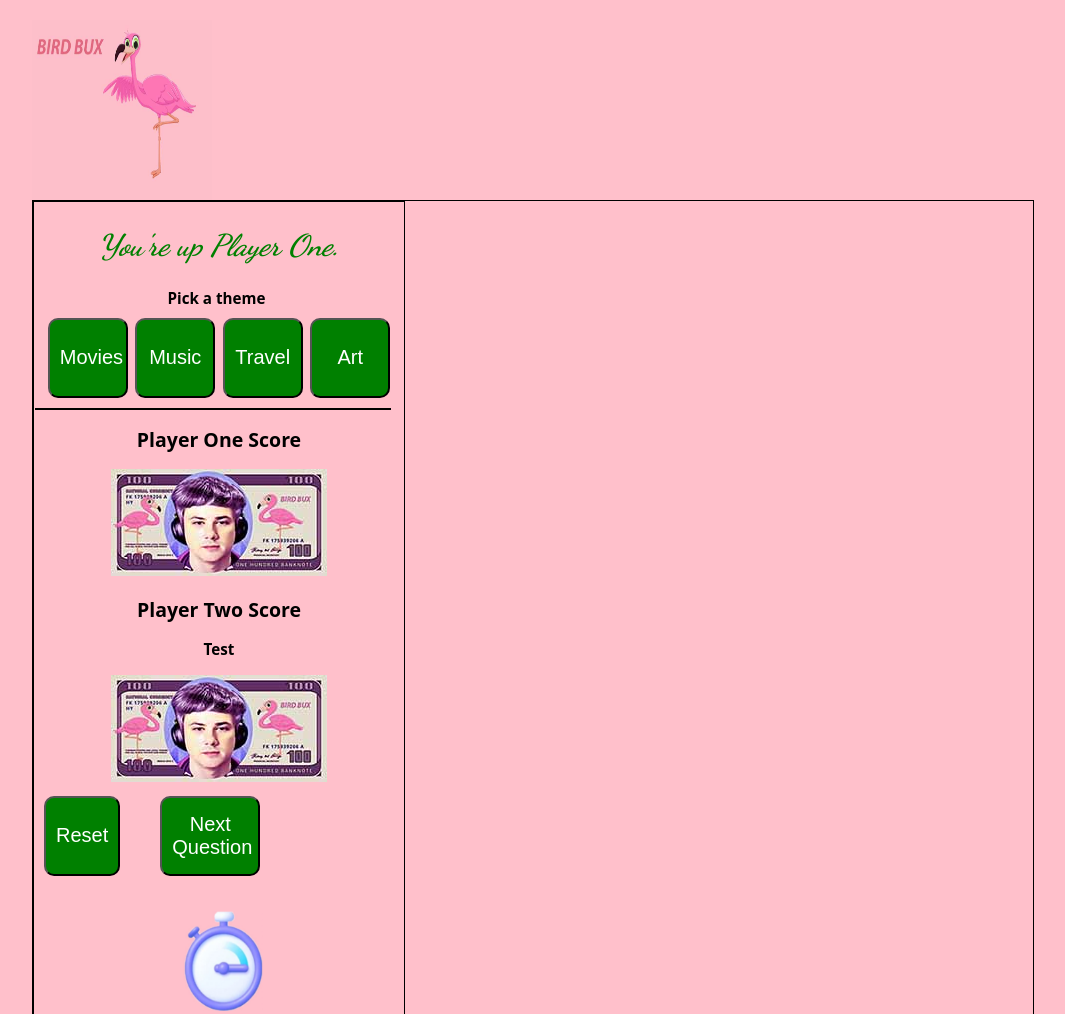
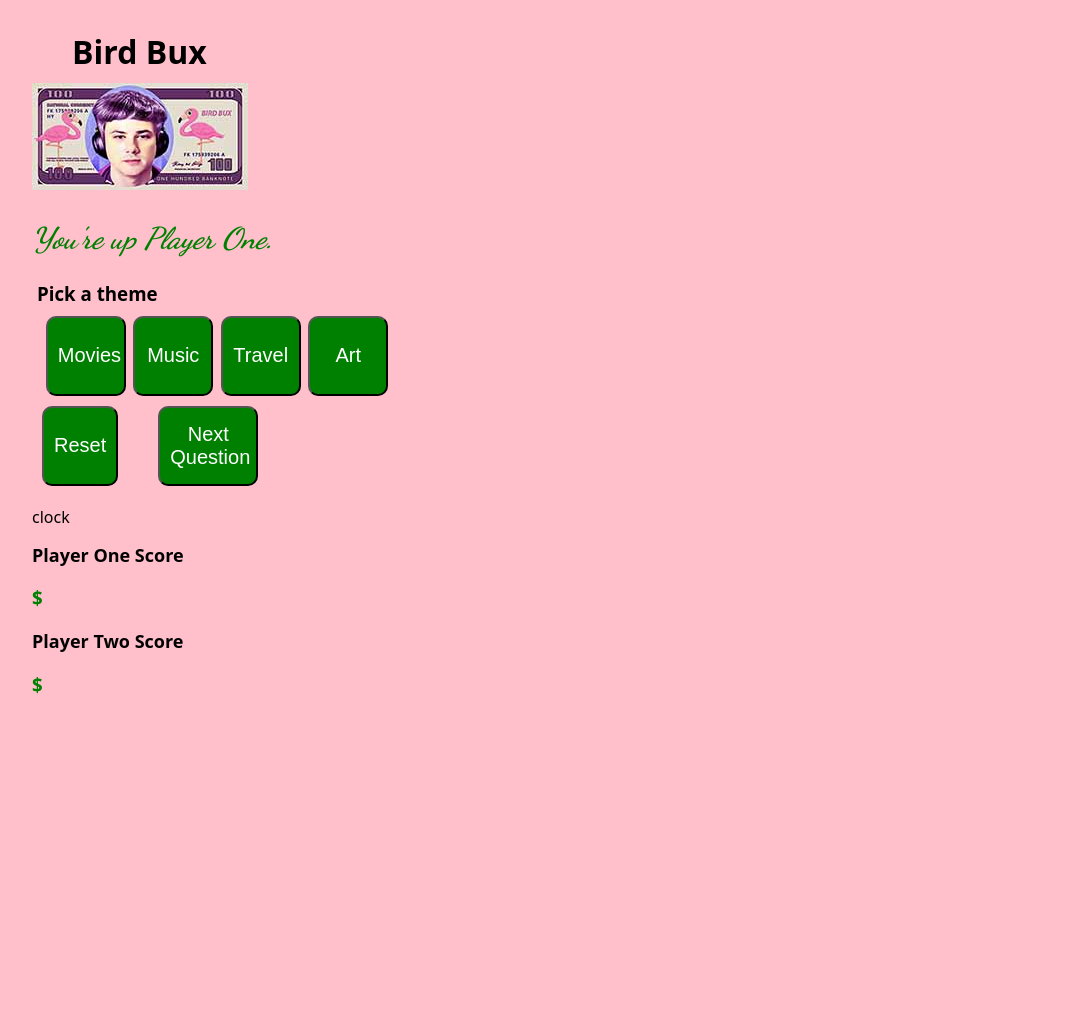
Before and after one commit to kevinharr/bird-bux, a plain HTML site: page index.html in a window 1280 px wide. Shown: the top 1014 px of the page, without its empty margins (68-1133 px from the left). After the commit the page ends 800 px from the top, so only its background shows below. Drawn offline with Linux system fonts and the light colour scheme.

Commit message:
fix clock

```diff
--- a/css/style.css
+++ b/css/style.css
@@ -1,30 +1,32 @@
 body {
-    background-image: url("pictures/pink-and-white-clouds2.jpg");
     background-color: pink;
 
   font-family: system-ui, -apple-system, BlinkMacSystemFont, "Segoe UI",
 		Roboto, Oxygen-Sans, Ubuntu, Cantarell, "Helvetica Neue", sans-serif;
   margin: 20px 100px;
-  display: flex;
-  flex-direction: column;
-  justify-content: center;
 }
 
-#master-div {
+#container-div {
     display: flex;
-    flex-direction: row;
-    justify-content:space-between;
-    width: 1000px;
+    flex-direction: column;
 }
 
 #title {
     width: 180px;
-    height: 180px;
+    height: px;
+    color: black;
+    margin: 10px 10px 10px 40px;
 }
 
-#titleAndPick {
+/* #titleAndPick {
     display: flex;
     flex-direction: row;
+} */
+
+#img {
+    width:40px;
+    height: 30px:
+
 }
 
 #message {
@@ -45,13 +47,7 @@ body {
     margin: 15px 10px 10px 18px;
 }
 
-div {
-  align-items:initial;
-  border: 1px solid;
-  font-size: small;
-  text-align: center;
-  vertical-align: middle;
-}
+
 
 h1 {
     color:deeppink
@@ -136,8 +132,18 @@ button {
     border: none;
 }
 
-player-scores-holder1 (
-    display: flex;
+#playerOneTitle {
+    font-size: 18px;
+}
 
+#playerTwoTitle {
+    font-size: 18px;
+}
 
-)
+#playerOneScore {
+    color: green;
+}
+
+#playerTwoScore {
+    color: green;
+}
--- a/index.html
+++ b/index.html
@@ -17,11 +17,10 @@
     <link rel="preconnect" href="https://fonts.googleapis.com"><link rel="preconnect" href="https://fonts.gstatic.com" crossorigin><link href="https://fonts.googleapis.com/css2?family=Dancing+Script:wght@400;700&display=swap" rel="stylesheet">
 </head>
 <body>
-
-    <img src="./pictures/flamingoandtitle.jpg" id="title">
-
-    <div id ="master-div">
+    <div id="container-div">
         <div>
+            <h1 id="title">Bird Bux</h1>
+            <img id=bird-buck src="./pictures/ben on buck no flamingos FINAL 3 X.jpg">
             <h2 id="message">Player One - click on a category.</h2>
             <h3 id="pick">Pick a theme</h3>
             <div id="button-container">
@@ -30,23 +29,45 @@
                 <button id="travel">Travel</button>
                 <button id="art">Art</button>
             </div>
-
             <div id="question-container"></div>
-
-        <h2>Player One Score</h2>
-            <img class="bird-buck-one" src="./pictures/ben on buck no flamingos FINAL 3 X.jpg">
-
-            <h2>Player Two Score</h2>
-            <h3 id="playerTwoScore">Test</h3>
-            <img class="bird-buck-one" src="./pictures/ben on buck no flamingos FINAL 3 X.jpg">
-
             <div id="play-button-buckets">
                 <button id="reset-button">Reset</button>
                 <button id="next-button">Next Question</button>
             </div>
+            </div id="countdown">clock</div>
 
-    <img src="./pictures/stopwatch.jpg" id="stopwatch">
-    <div id="countdown"></div>
+        </div>
+
+
+        <div>
+            <h2 id="playerOneTitle">Player One Score</h2>
+            <h3 id="playerOneScore">$</h3>
+
+
+            <h2 id="playerTwoTitle">Player Two Score</h2>
+            <h3 id="playerTwoScore">$</h3>
+
+        </div>
+
+    </div>
+
+
+
+
+
+
+
+
+
+
+
+
+
+
+
+
+
+
 
 </body>
 
--- a/js/app.js
+++ b/js/app.js
@@ -23,7 +23,7 @@ const artBtn = document.getElementById("art")
 const resetBtnEl = document.getElementById("reset-button")
 const nextBtnEl = document.getElementById("next-button")
 const questionContainer = document.getElementById("question-container")
-const correctSound = new Audio('../sounds/correct-answer.wav')
+const correctSound = new Audio('../sounds/cha-ching.mp3')
 const incorrectSound = new Audio('../sounds/incorrect-answer2.mp3')
 const timeOutSound = new Audio('../sounds/time-out-buzzer.wav')
 const playerOneScoreMessage = document.getElementById("playerOneScore")
@@ -76,7 +76,7 @@ function playTimeoutSound () {
 }
 
 function playCorrectSound () {
-    correctSound.volume = .20
+    correctSound.volume = .25
     correctSound.play()
 }
 
@@ -141,7 +141,8 @@ function startTimer(){
     }
     timeLeft = 10
     timerInterval = setInterval(function() {
-      countdownEl.textContent = timeLeft + ` Seconds `
+      countdownEl.textContent = timeLeft
+      console.log(countdownEl)
       timeLeft -= 1
       if (timeLeft < 0) {
         clearInterval(timerInterval)
@@ -397,9 +398,7 @@ function updateMessage() {
 function addBirdBux(answerCorrect) {
     if (turn === 1 && answerCorrect === true) {
         playerOneScore = playerOneScore + 100
-        console.log( typeof playerOneScore)
         let stringToNumber1 = playerOneScore.toString()
-        console.log("value of stringToNumber1", stringToNumber1)
         playerOneScoreMessage.textContent = stringToNumber1
     } else if (turn === -1 && answerCorrect === true) {
         playerTwoScore = playerTwoScore + 100
```
Also changed, not shown: pictures/ben on buck no flamingos FINAL1X.jpg (added), pictures/ben on buck no flamingos FINAL2X.jpg (added), pictures/ben on buck no flamingos FINAL3X.jpg (added), 1 other file. Lines whose indentation alone changed are shown as unchanged.
